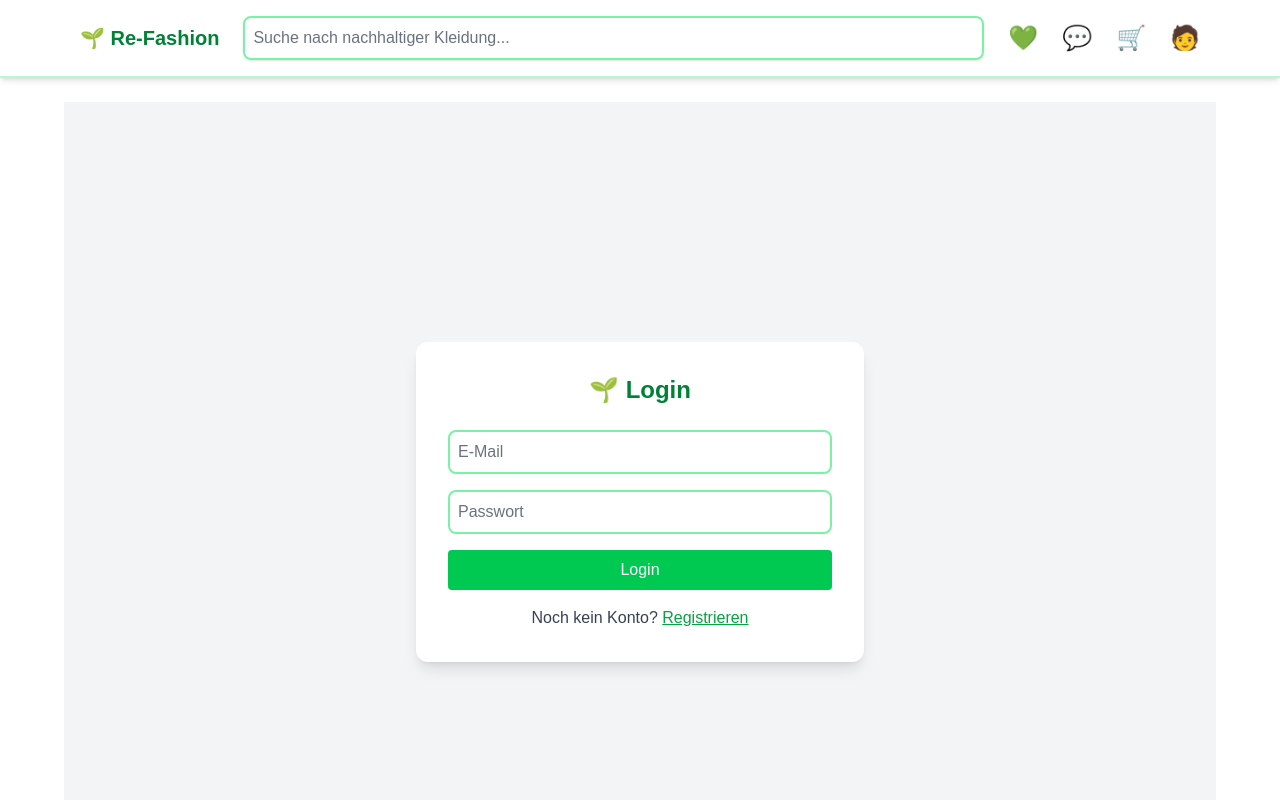
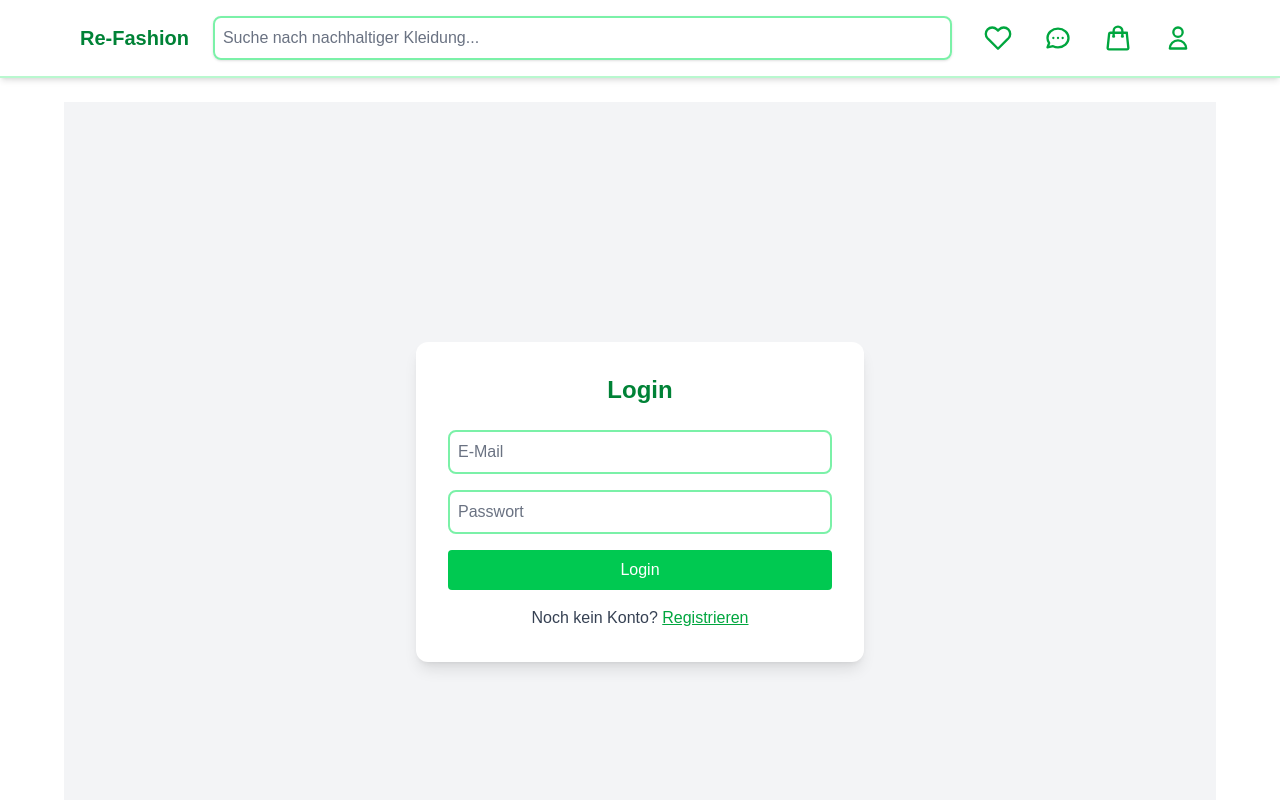
Before and after one commit to MGA-AlHammadi/re-fashion, a Next.js app in the folder frontend-react/: page /login in a window 1280 px wide. Shown: the top 800 px of the page. Built offline with nearby package versions, Linux system fonts and the light colour scheme.

Commit message:
feat: remove emojis from header and login/register titles for a cleaner UI

```diff
--- a/frontend-react/app/components/Header.tsx
+++ b/frontend-react/app/components/Header.tsx
@@ -48,7 +48,7 @@ export default function Header() {
         {/* LEFT SIDE — Logo */}
         <div>
           <Link href="/" className="text-xl font-bold text-green-700 hover:text-green-800 transition-colors">
-            🌱 Re-Fashion
+            Re-Fashion
           </Link>
         </div>
 
@@ -62,15 +62,17 @@ export default function Header() {
         </div>
 
         {/* RIGHT SIDE — Icons */}
-        <div className="flex items-center space-x-6 text-2xl">
+        <div className="flex items-center space-x-4">
           {/* Favorite */}
           <button
             type="button"
             aria-label="Favoriten"
             onClick={() => handleNavigation('/favorites')}
-            className="bg-transparent border-none p-0 focus:outline-none focus:ring-2 focus:ring-green-500 rounded text-green-600 hover:text-green-800 transition-colors"
+            className="p-2 rounded-lg hover:bg-green-50 text-green-600 hover:text-green-800 transition-colors focus:outline-none focus:ring-2 focus:ring-green-500"
           >
-            💚
+            <svg className="w-7 h-7" fill="none" stroke="currentColor" viewBox="0 0 24 24" strokeWidth="2">
+              <path strokeLinecap="round" strokeLinejoin="round" d="M20.84 4.61a5.5 5.5 0 0 0-7.78 0L12 5.67l-1.06-1.06a5.5 5.5 0 0 0-7.78 7.78l1.06 1.06L12 21.23l7.78-7.78 1.06-1.06a5.5 5.5 0 0 0 0-7.78z" />
+            </svg>
           </button>
 
           {/* Messages */}
@@ -78,9 +80,11 @@ export default function Header() {
             type="button"
             aria-label="Nachrichten"
             onClick={() => handleNavigation('/messages')}
-            className="bg-transparent border-none p-0 focus:outline-none focus:ring-2 focus:ring-green-500 rounded text-green-600 hover:text-green-800 transition-colors"
+            className="p-2 rounded-lg hover:bg-green-50 text-green-600 hover:text-green-800 transition-colors focus:outline-none focus:ring-2 focus:ring-green-500"
           >
-            💬
+            <svg className="w-7 h-7" fill="none" stroke="currentColor" viewBox="0 0 24 24" strokeWidth="2">
+              <path strokeLinecap="round" strokeLinejoin="round" d="M8 12h.01M12 12h.01M16 12h.01M21 12c0 4.418-4.03 8-9 8a9.863 9.863 0 01-4.255-.949L3 20l1.395-3.72C3.512 15.042 3 13.574 3 12c0-4.418 4.03-8 9-8s9 3.582 9 8z" />
+            </svg>
           </button>
 
           {/* Cart */}
@@ -88,9 +92,15 @@ export default function Header() {
             type="button"
             aria-label="Warenkorb"
             onClick={() => handleNavigation('/cart')}
-            className="bg-transparent border-none p-0 focus:outline-none focus:ring-2 focus:ring-green-500 rounded text-green-600 hover:text-green-800 transition-colors"
+            className="p-2 rounded-lg hover:bg-green-50 text-green-600 hover:text-green-800 transition-colors focus:outline-none focus:ring-2 focus:ring-green-500 relative"
           >
-            🛒
+            <svg className="w-7 h-7" fill="none" stroke="currentColor" viewBox="0 0 24 24" strokeWidth="2">
+              <path strokeLinecap="round" strokeLinejoin="round" d="M15.75 10.5V6a3.75 3.75 0 1 0-7.5 0v4.5m11.356-1.993 1.263 12c.07.665-.45 1.243-1.119 1.243H4.25a1.125 1.125 0 0 1-1.12-1.243l1.264-12A1.125 1.125 0 0 1 5.513 7.5h12.974c.576 0 1.059.435 1.119.007ZM8.625 10.5a.375.375 0 1 1-.75 0 .375.375 0 0 1 .75 0Zm7.5 0a.375.375 0 1 1-.75 0 .375.375 0 0 1 .75 0Z" />
+            </svg>
+            {/* Cart item count badge - optional, can be shown when there are items */}
+            {/* <span className="absolute -top-1 -right-1 bg-red-500 text-white text-xs rounded-full h-5 w-5 flex items-center justify-center font-bold">
+              3
+            </span> */}
           </button>
 
           {/* Profile */}
@@ -105,9 +115,11 @@ export default function Header() {
                   handleNavigation('/profile');
                 }
               }}
-              className="bg-transparent border-none p-0 focus:outline-none focus:ring-2 focus:ring-green-500 rounded text-green-600 hover:text-green-800 transition-colors"
+              className="p-2 rounded-lg hover:bg-green-50 text-green-600 hover:text-green-800 transition-colors focus:outline-none focus:ring-2 focus:ring-green-500"
             >
-              🧑
+              <svg className="w-7 h-7" fill="none" stroke="currentColor" viewBox="0 0 24 24" strokeWidth="2">
+                <path strokeLinecap="round" strokeLinejoin="round" d="M16 7a4 4 0 11-8 0 4 4 0 018 0zM12 14a7 7 0 00-7 7h14a7 7 0 00-7-7z" />
+              </svg>
             </button>
 
             {/* Profile Dropdown Menu */}
--- a/frontend-react/app/login/page.tsx
+++ b/frontend-react/app/login/page.tsx
@@ -28,7 +28,7 @@ export default function LoginPage() {
   return (
     <div className="min-h-screen flex items-center justify-center bg-gray-100">
       <div className="bg-white p-8 rounded-xl shadow-lg w-full max-w-md">
-        <h1 className="text-2xl font-bold text-center mb-6 text-green-700">🌱 Login</h1>
+        <h1 className="text-2xl font-bold text-center mb-6 text-green-700">Login</h1>
 
         <form className="space-y-4" onSubmit={handleLogin}>
           <input
--- a/frontend-react/app/register/page.tsx
+++ b/frontend-react/app/register/page.tsx
@@ -28,7 +28,7 @@ export default function RegisterPage() {
   return (
     <div className="min-h-screen flex items-center justify-center bg-gray-100">
       <div className="bg-white p-8 rounded-xl shadow-lg w-full max-w-md">
-        <h1 className="text-2xl font-bold text-center mb-6 text-green-700">🌱 Registrieren</h1>
+        <h1 className="text-2xl font-bold text-center mb-6 text-green-700">Registrieren</h1>
 
         <form className="space-y-4" onSubmit={handleRegister}>
           <input
```
